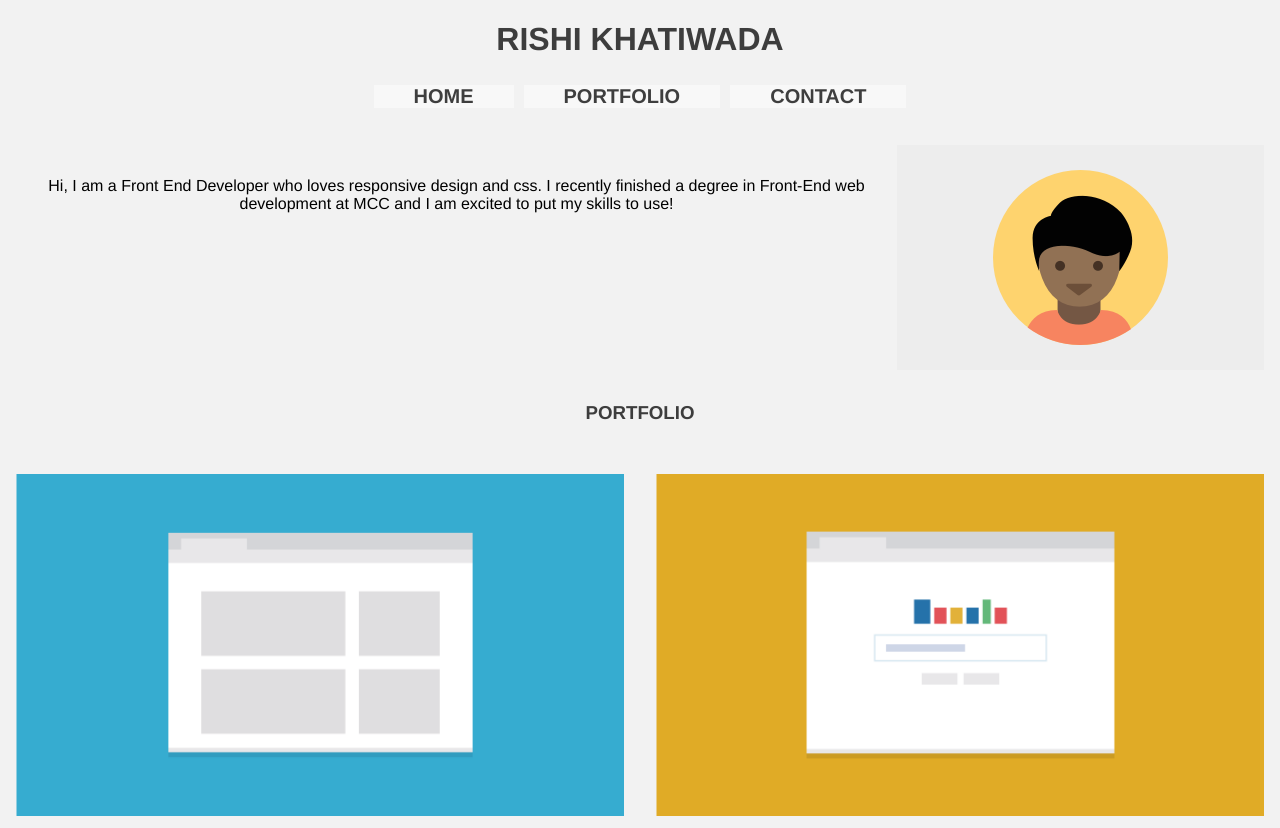
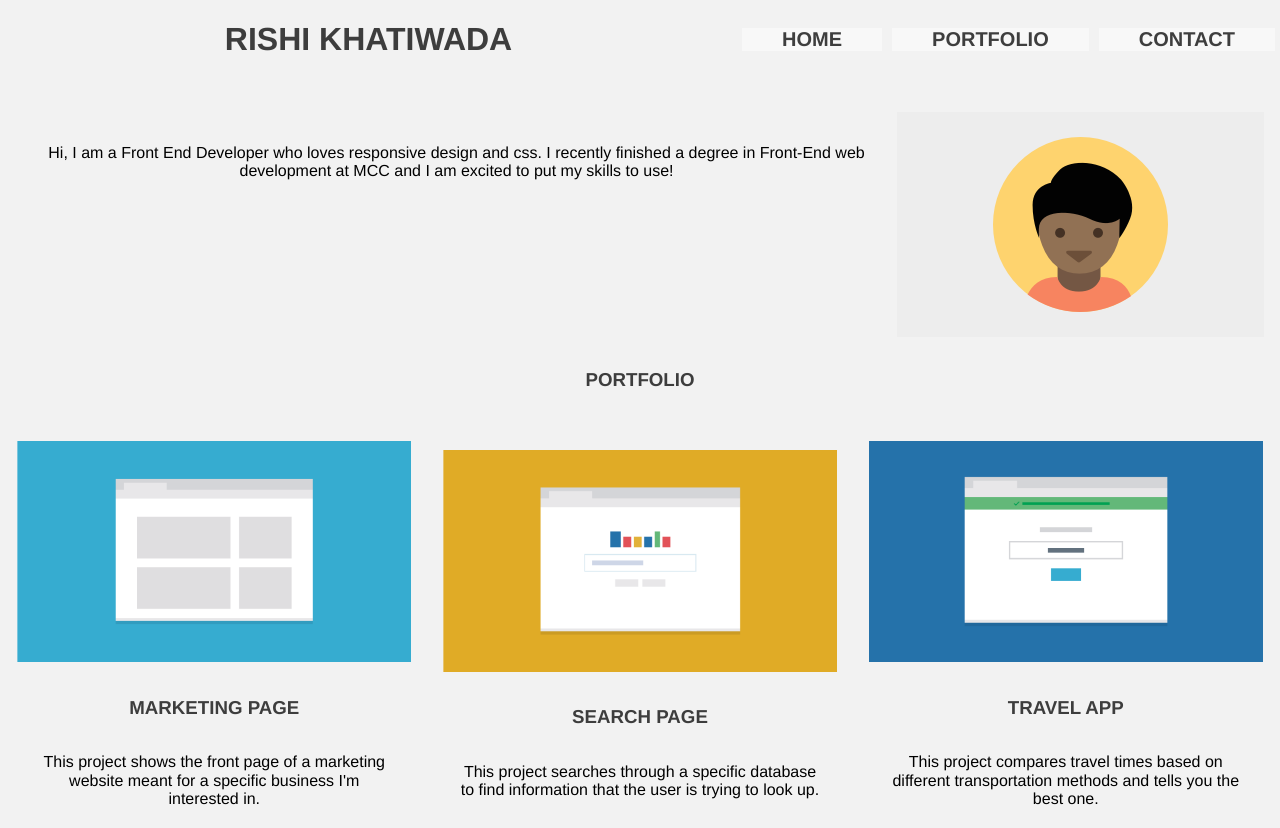
Before and after one commit to rsi2940/mccSecondProject-responsive, a plain HTML site: page index.html in a window 1280 px wide. Shown: the top 828 px of the page. Drawn offline with Linux system fonts and the light colour scheme.

Commit message:
desktop media query

```diff
--- a/styles.css
+++ b/styles.css
@@ -81,7 +81,7 @@ footer a {
   text-transform: uppercase;
 }
 
-/* media queries */
+/* Tablet media query*/
 @media (min-width: 48em) {
   header nav {
     display: flex;
@@ -114,3 +114,15 @@ footer a {
     align-items: center;
   }
 }
+/* Desktop media query */
+@media (min-width: 64em) {
+  header {
+    display: grid;
+    grid-template-columns: 1fr max-content;
+    align-items: center;
+  }
+
+  #portfolio .pfwrapper {
+    flex-basis: calc(33% - 1.79em);
+  }
+}
```
